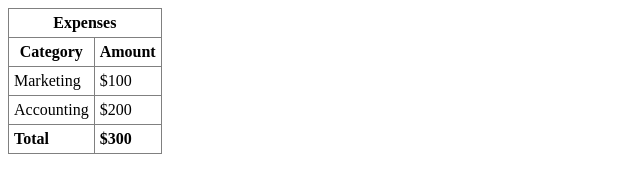
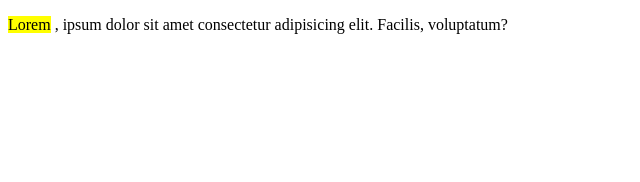
Before and after one commit to marcellusj/HTML-CSS-learning, a plain HTML site: page Sample_Website/index.html in a window 1280 px wide. Shown: the whole page, without its empty margins (0-640 px from the left). Drawn offline with Linux system fonts and the light colour scheme.

Commit message:
Using Div and Span. Understanding Containers.

```diff
--- a/Sample_Website/index.html
+++ b/Sample_Website/index.html
@@ -8,45 +8,15 @@
     <meta name="description" content="This appears on google." />
     <title>Document</title>
     <style>
-      table,
-      td,
-      th {
-        border: 1px solid grey;
-        border-collapse: collapse;
-        padding: 5px;
-      }
-      tfoot {
-        text-align: left;
+      .highlight {
+        background-color: yellow;
       }
     </style>
   </head>
   <body>
-    <table>
-      <thead>
-        <tr>
-          <th colspan="2">Expenses</th>
-        </tr>
-        <tr>
-          <th>Category</th>
-          <th>Amount</th>
-        </tr>
-      </thead>
-      <tbody>
-        <tr>
-          <td>Marketing</td>
-          <td>$100</td>
-        </tr>
-        <tr>
-          <td>Accounting</td>
-          <td>$200</td>
-        </tr>
-      </tbody>
-      <tfoot>
-        <tr>
-          <th>Total</th>
-          <th>$300</th>
-        </tr>
-      </tfoot>
-    </table>
+    <p>
+      <span class="highlight">Lorem</span> , ipsum dolor sit amet consectetur
+      adipisicing elit. Facilis, voluptatum?
+    </p>
   </body>
 </html>
```
